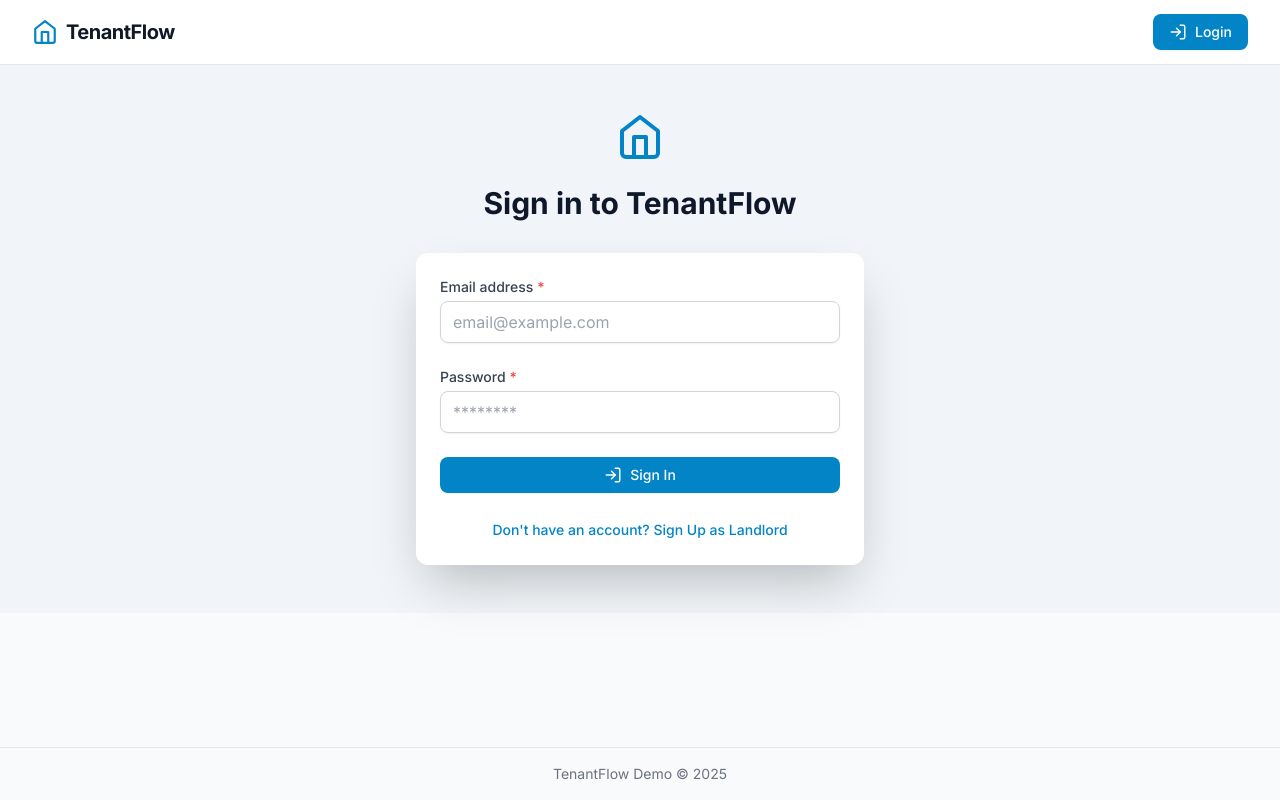
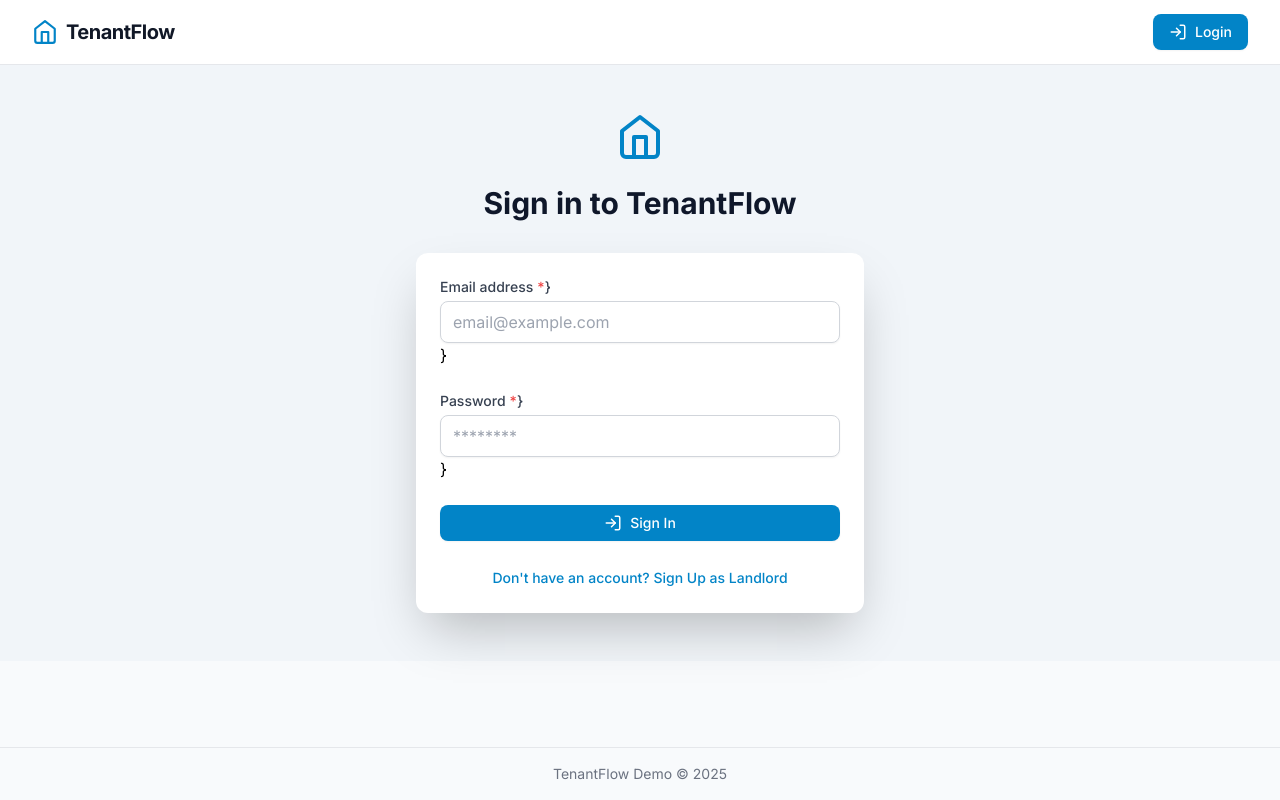
Before and after one commit to maqutadir/TenantManagementApp, a React (Create React App) app: page / in a window 1280 px wide. Built offline with nearby package versions, Linux system fonts and the light colour scheme; no server answers.

Commit message:
Fix form components

```diff
--- a/src/components/ui/Input.js
+++ b/src/components/ui/Input.js
@@ -6,6 +6,7 @@ const Input = ({ label, id, type = 'text', value, onChange, placeholder, require
       <label htmlFor={id} className="block text-sm font-medium text-gray-700 mb-1">
         {label}
         {required && <span className="text-red-500 ml-1">*</span>}
+        }
       </label>
       <input
         type={type}
@@ -30,6 +31,7 @@ const Input = ({ label, id, type = 'text', value, onChange, placeholder, require
         `}
       />
       {error && <p className="mt-1 text-sm text-red-600">{error}</p>}
+      }
     </div>
   );
 };
--- a/src/components/ui/Textarea.js
+++ b/src/components/ui/Textarea.js
@@ -6,6 +6,7 @@ const Textarea = ({ label, id, value, onChange, placeholder, required = false, c
             <label htmlFor={id} className="block text-sm font-medium text-gray-700 mb-1">
                 {label}
                 {required && <span className="text-red-500 ml-1">*</span>}
+                }
             </label>
             <textarea
                 id={id}
@@ -18,6 +19,7 @@ const Textarea = ({ label, id, value, onChange, placeholder, required = false, c
                 className={`w-full px-3 py-2 border ${error ? 'border-red-500' : 'border-gray-300'} rounded-md shadow-sm focus:outline-none focus:ring-blue-500 focus:border-blue-500 sm:text-sm ${className}`}
             />
             {error && <p className="text-xs text-red-500 mt-1">{error}</p>}
+            }
         </div>
     );
 };
```
